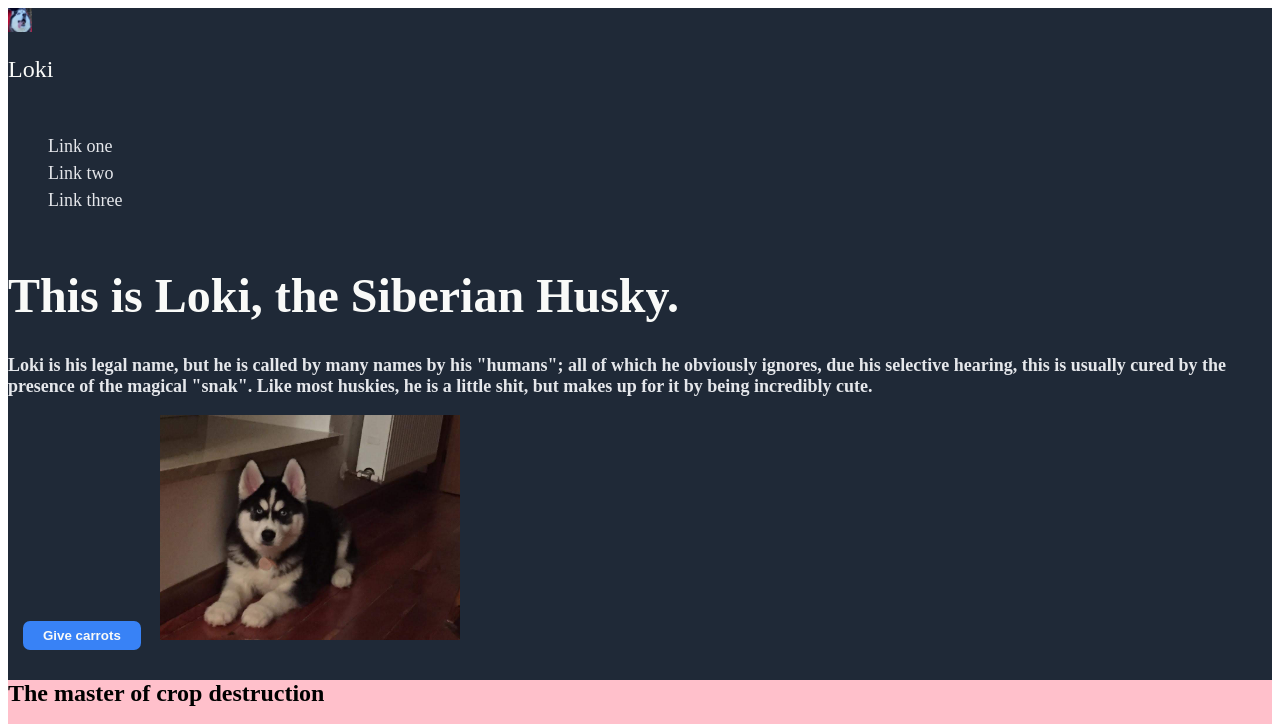
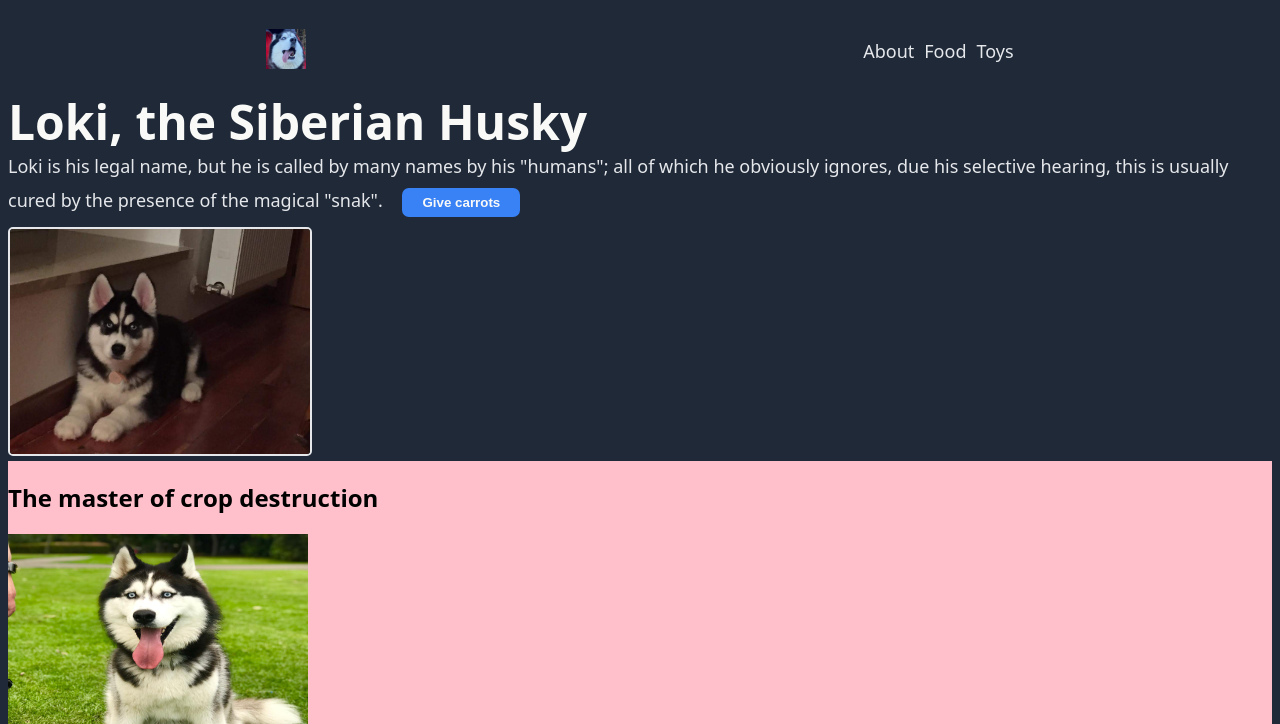
Before and after one commit to SaBah2790/Loki-style, a plain HTML site: page index.html in a window 1280 px wide. Shown: the top 724 px of the page. Drawn offline with Linux system fonts and the light colour scheme.

Commit message:
added styling

```diff
--- a/index.html
+++ b/index.html
@@ -8,39 +8,37 @@
     <link rel="stylesheet" href="style.css" />
   </head>
   <body>
-    <div class="top-bit">
     <header>
-        <img
-          src="./archive/IMG-20220126-WA0005.jpg"
-          alt="siberian husky dog"
-          class="logo"
-        />
-        <p>Loki</p>
+      <img src="./archive/IMG-20220126-WA0005.jpg" alt="siberian husky dog"
+      class="logo" / >
       <ul>
-          <li><a href="#">Link one</a></li>
-          <li><a href="#">Link two</a></li>
-          <li><a href="#">Link three</a></li>
+        <li><a href="#">About</a></li>
+        <li><a href="#"> Food</a></li>
+        <li><a href="#">Toys</a></li>
       </ul>
     </header>
-      <div class="container">
-        <h1>This is Loki, the Siberian Husky.</h1>
-        <h3>
-          Loki is his legal name, but he is called by many names by his
-          "humans"; all of which he obviously ignores, due his selective
-          hearing, this is usually cured by the presence of the magical "snak".
-          Like most huskies, he is a little shit, but makes up for it by being
-          incredibly cute.
-        </h3>
-        <button onclick="document.getElementById('carrot').play()">
+    <div class="top-bit">
+      <div class="hero">Loki, the Siberian Husky</div>
+      <div class="top-bit-three">
+        Loki is his legal name, but he is called by many names by his "humans";
+        all of which he obviously ignores, due his selective hearing, this is
+        usually cured by the presence of the magical "snak".
+        <button
+          class="first-button"
+          onclick="document.getElementById('carrot').play()"
+        >
           Give carrots
         </button>
         <audio id="carrot" src="./archive/carrot.mp3"></audio>
+      </div>
+      <div>
         <img
           class="puppy"
           src="./archive/IMG-20190401-WA0001.jpg"
           alt="Siberian Husky puppy"
           width="300px"
         />
+      </div>
     </div>
     <div class="middle-one-bit">
       <h2>The master of crop destruction</h2>
@@ -62,9 +60,7 @@
         width="300px"
         height="300px"
       />
-        <div>
-          Much needed cockroach sleep after chasing squirrels and drones.
-        </div>
+      <div>Much needed cockroach sleep after chasing squirrels and drones.</div>
       <img
         class="three"
         src="./archive/IMG_20201220_082153 (1).jpg"
@@ -96,17 +92,16 @@
     <div class="bottom-bit">
       <h3>If you want to know more or adopt a husky...</h3>
       <p>
-          Check out the Siberian Husky Welfare Association for more information
-          on their personality and history.
+        Check out the Siberian Husky Welfare Association for more information on
+        their personality and history.
       </p>
-        <button>
+      <button class="second-button">
         <a
           href="https://siberianhuskywelfare.co.uk/huskies-what-you-need-to-know/"
           >More on Huskies
         </a>
       </button>
     </div>
-    </div>
     <footer>Copyright © The Odin Project 2021</footer>
   </body>
 </html>
--- a/style.css
+++ b/style.css
@@ -1,38 +1,53 @@
+body {
+  background-color: #1f2937;
+  font-family: system-ui, -apple-system, BlinkMacSystemFont, "Segoe UI", Roboto,
+    Oxygen, Ubuntu, Cantarell, "Open Sans", "Helvetica Neue", sans-serif;
+  display: flex;
+  flex-direction: column;
+  justify-content: center;
+}
+/*header styling*/
 header {
   background-color: #1f2937;
   font-size: 24px;
   color: #f9faf8;
   display: flex;
-  flex-direction: column;
+  justify-content: space-around;
+  align-items: center;
 }
 ul {
   list-style: none;
+  display: flex;
+  gap: 10px;
 }
-footer {
-  background-color: #1f2937;
-}
+
 a {
   text-decoration: none;
   color: #e5e7eb;
   font-size: 18px;
 }
+
 img.logo {
-  width: 24px;
-  height: 24px;
+  width: 40px;
+  height: 40px;
 }
-h1 {
+
+/*hero styling*/
+
+.top-bit {
+}
+
+.hero {
   font-size: 48px;
   font-weight: bolder;
   color: #f9faf8;
 }
-.top-bit {
-  background-color: #1f2937;
-}
-h3 {
+
+.top-bit-three {
   color: #e5e7eb;
   font-size: 18px;
 }
-button {
+.first-button {
   background-color: #3882f6;
   color: #f9faf8;
   padding: 7px 20px;
@@ -41,6 +56,16 @@ button {
   border-radius: 7px 7px;
   font-weight: bold;
 }
+
+.puppy {
+  border: 2px solid #e5e7eb;
+  border-radius: 5px;
+}
+
+/*middle page style*/
+footer {
+  background-color: #1f2937;
+}
 .middle-one-bit {
   background-color: pink;
 }
```
Lines whose indentation alone changed are shown as unchanged.
